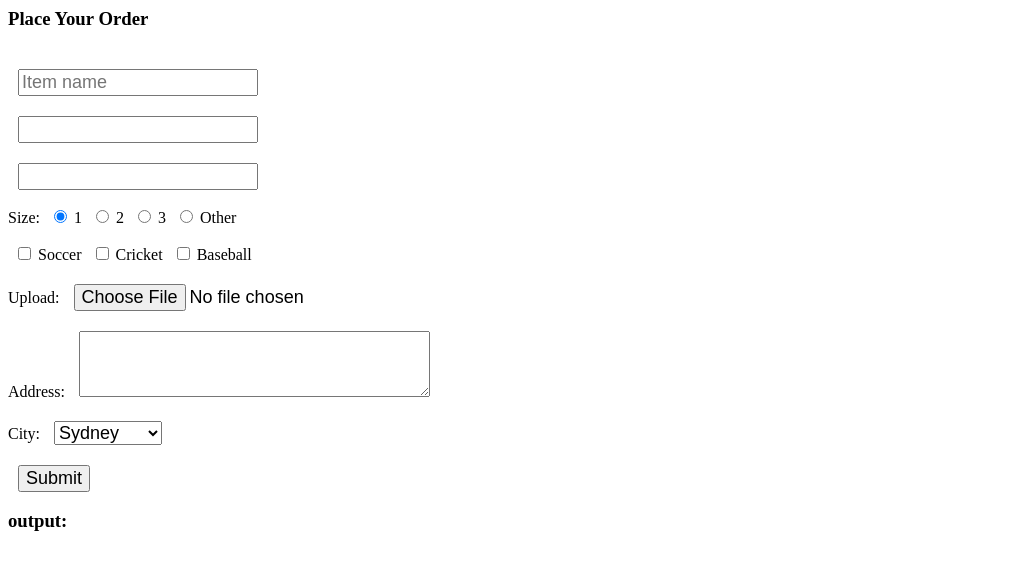
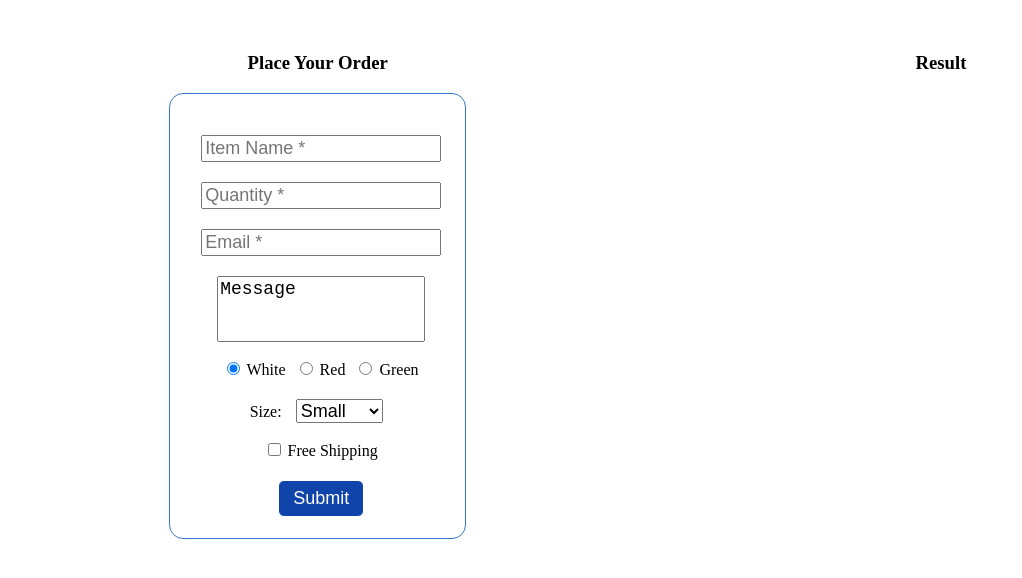
Before and after one commit to Norm723/webhw3, a plain HTML site: page index.html in a window 1280 px wide. Shown: the whole page, without its empty margins (0-1022 px from the left). Drawn offline with nearby package versions, Linux system fonts and the light colour scheme.

Commit message:
Update index.html

```diff
--- a/index.html
+++ b/index.html
@@ -3,46 +3,37 @@
       <title>jQuery Example</title>
              <script type="text/javascript" src="https://code.jquery.com/jquery-3.4.1.min.js"></script>
             <script type="text/javascript" src="app.js"></script>
+            <link rel="stylesheet" href="style.css">
    </head>
 
    <body>
      <div id="register" class="aleft">
       <h3>Place Your Order</h3>
         <form>
-        <input type="text" name="item" id="item" placeholder="Item name"><br>
-        <!-- <label for="pwd">Password </label> --><input type="number" name="quantity" id="quantity"><br>
-        <!-- <label for="email">E-mail </label> --><input type="email" name="email" id="email"><br>
-        Size:
-        <input type="radio" name="year" value="1" id="r1" checked> <label for="r1">1</label>
-        <input type="radio" name="year" value="2" id="r2"> <label for="r2">2</label>
-        <input type="radio" name="year" value="3" id="r3"> <label for="r3">3</label>
-        <input type="radio" name="year" value="Other" id="r4"> <label for="r4">Other</label>
+          <input type="text" name="item" id="item" placeholder="Item Name *"><br>
+          <!-- <label for="pwd">Password </label> --><input type="number" name="quantity" id="quantity" placeholder="Quantity *"><br>
+          <!-- <label for="email">E-mail </label> --><input type="email" name="email" id="email" placeholder="Email *"><br>
+          <textarea rows="3" cols="17" name="message" id="message">Message</textarea><br>
+          <input type="radio" name="color" value="1" id="r1" checked> <label for="r1">White</label>
+          <input type="radio" name="color" value="2" id="r2"> <label for="r2">Red</label>
+          <input type="radio" name="color" value="3" id="r3"> <label for="r3">Green</label>
           <br/>
-
-    <input type="checkbox" name="sports" id="soccer">
-    <label for="soccer">Soccer</label>
-    <input type="checkbox" name="sports" id="cricket">
-    <label for="cricket">Cricket</label>
-    <input type="checkbox" name="sports" id="baseball">
-    <label for="baseball">Baseball</label>
+          <label for="size">Size:</label>
+          <select name="size" id="size">
+            <option value="small">Small</option>
+            <option value="medium">Medium</option>
+            <option value="large">Large</option>
+          </select>
           <br/>
-            <label for="file-select">Upload:</label>
-    <input type="file" name="upload" id="file-select">
-        <br/>
-         <label for="address">Address:</label>
-    <textarea rows="3" cols="30" name="address" id="address"></textarea>
-        <br/>
-        <label for="city">City:</label>
-            <select name="city" id="city">
-        <option value="sydney">Sydney</option>
-        <option value="melbourne">Melbourne</option>
-        <option value="cromwell">Cromwell</option>
-    </select>
+          <input type="checkbox" name="ship" id="ship">
+          <label for="ship">Free Shipping</label>
           <br/>
           <input type="submit" value="Submit" id="btn-submit">
         </form>
+      </div>
 
-       <h3>output:</h3>
-       <div id="output"></div>
+      <div id="result" class="aleft">
+          <h3>Result</h3>
       </div>
+   </body>
 </html>
```
Lines whose indentation alone changed are shown as unchanged.
